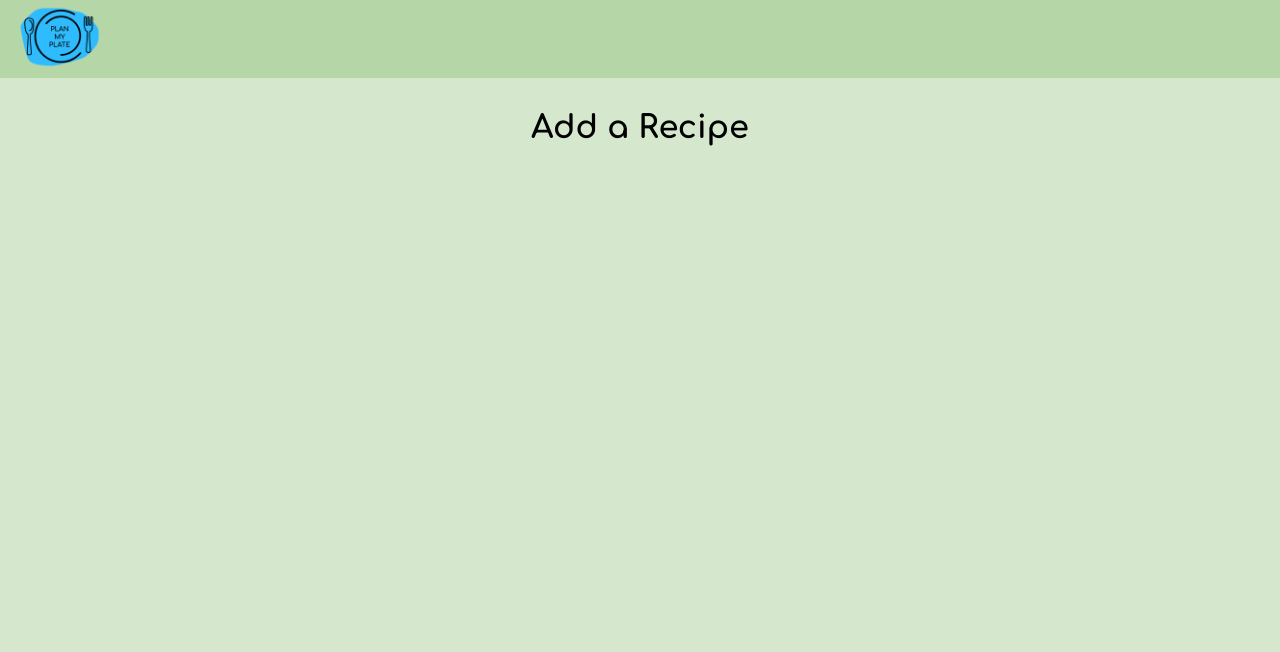
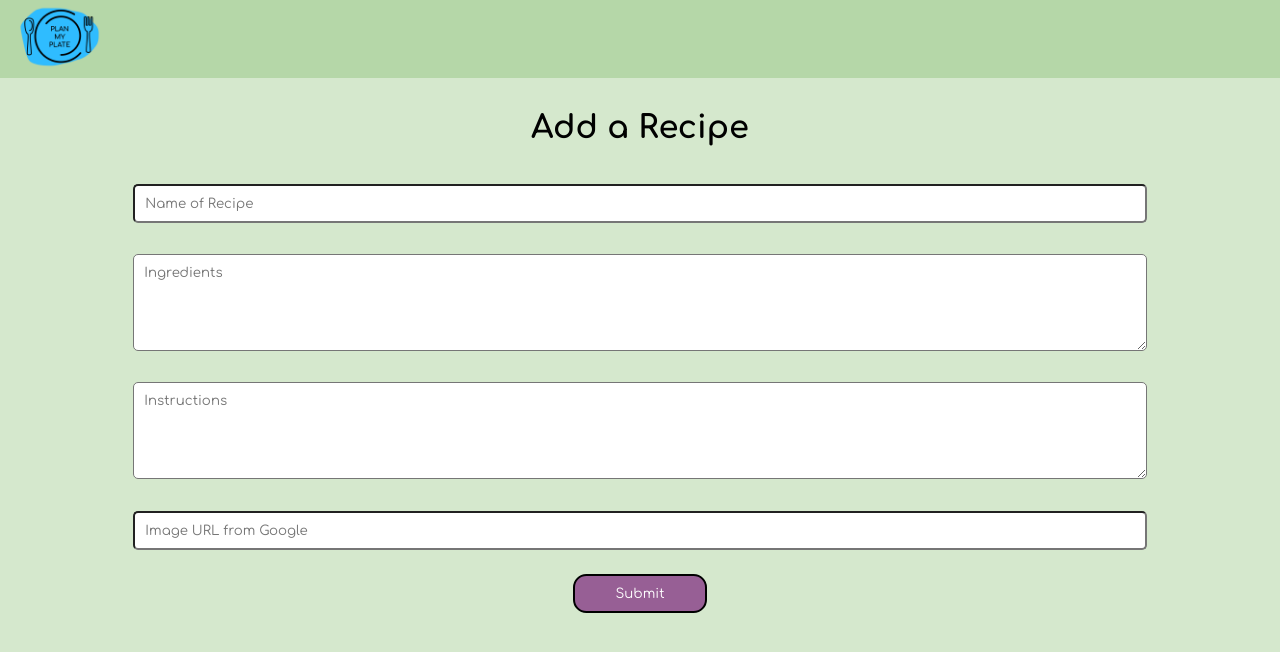
Before and after one commit to PlanMyPlate/pmp_fe, a React (Create React App) app: page /recipe-form in a window 1280 px wide. Shown: the top 652 px of the page. Built offline with nearby package versions, Linux system fonts and the light colour scheme.

Commit message:
WIP RecipeForm

```diff
--- /dev/null
+++ b/src/components/RecipeForm/RecipeForm.css
@@ -0,0 +1,15 @@
+input, textarea {
+  margin: 0.5em 10em;
+  border-radius: 5px;
+  padding: 10px;
+}
+
+form {
+  display: flex;
+  flex-direction: column;
+}
+
+.add-recipe-button {
+  width: 10em;
+  margin: auto;
+}
--- a/src/components/RecipeForm/RecipeForm.js
+++ b/src/components/RecipeForm/RecipeForm.js
@@ -1,9 +1,69 @@
-import React from 'react';
+import React, { useState } from 'react';
+import './RecipeForm.css'
 
 function RecipeForm() {
+  const [recipe, setRecipe] = useState({
+    name: '',
+    ingredients: '',
+    instructions: '',
+    imageUrl: '',
+    favorite: false
+  });
+
+  const updateMe = (key, value) => {
+    setRecipe((prevRecipe) => ({ ...prevRecipe, [key]: value }))
+  }
+
+  function handleChange(event) {
+    const { target } = event;
+    const { name } = target;
+    const value = target.type === 'checkbox' ? target.checked : target.value;
+    updateMe(name, value);
+  }
+
+  const handleSubmit = (e) => {
+
+  };
+
   return (
     <div>
       <h1>Add a Recipe</h1>
+      <form onSubmit={handleSubmit}>
+        <input
+          type="text"
+          name="name"
+          placeholder="Name of Recipe"
+          onChange={handleChange}
+          value={recipe.name}
+        /><br></br>
+        <textarea
+          type="textarea"
+          rows="5"
+          cols="30"
+          name="ingredients"
+          placeholder="Ingredients"
+          onChange={handleChange}
+          value={recipe.ingredients}
+        /><br></br>
+        <textarea
+          type="textarea"
+          rows="5"
+          cols="30"
+          name="instructions"
+          placeholder="Instructions"
+          onChange={handleChange}
+          value={recipe.instructions}
+        /><br></br>
+        <input
+          type="text"
+          name="imageUrl"
+          size="25"
+          placeholder="Image URL from Google"
+          onChange={handleChange}
+          value={recipe.imageUrl}
+        /><br></br>
+        <button className="add-recipe-button" type="submit" onClick={handleSubmit}>Submit</button>
+      </form>
     </div>
   )
 };
```
